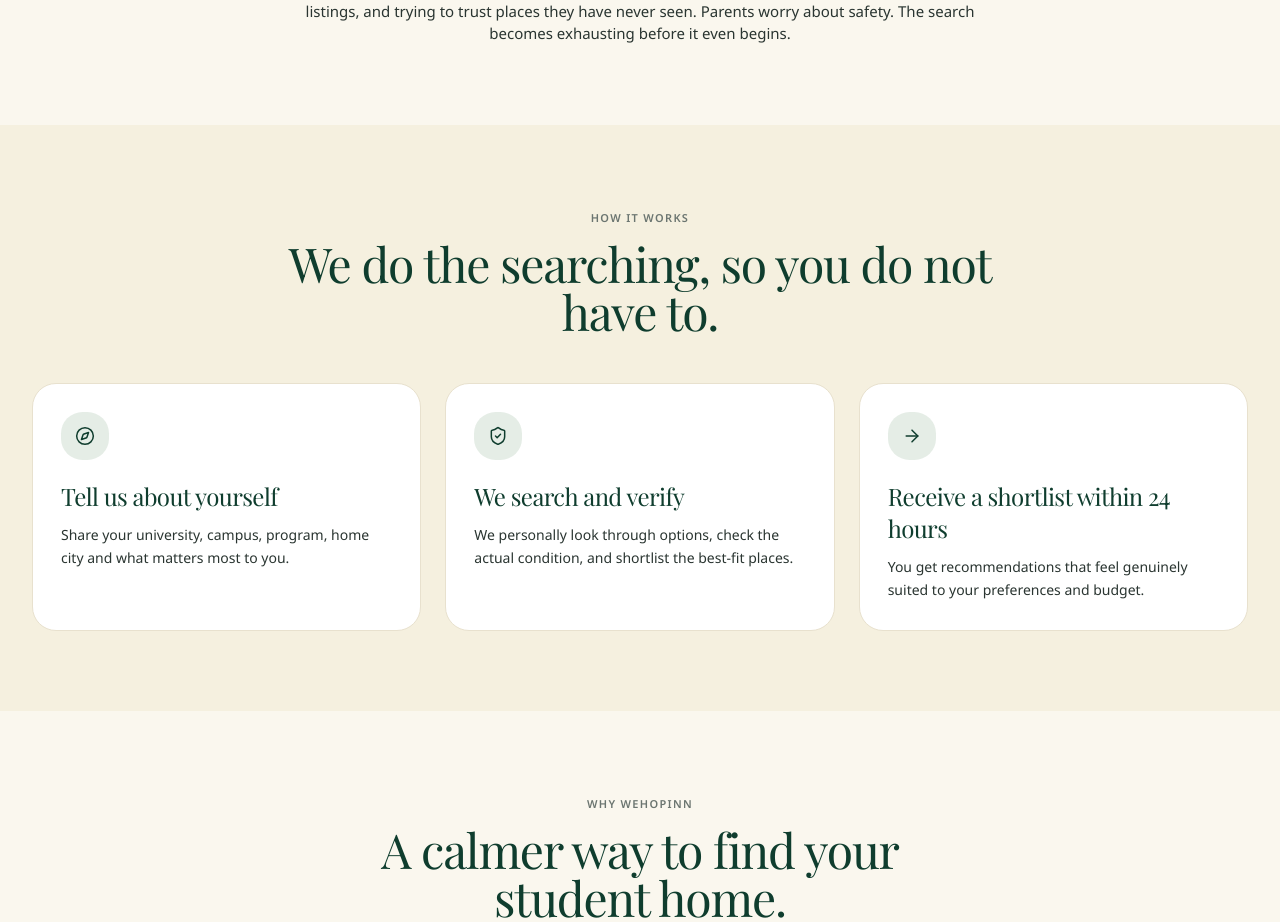
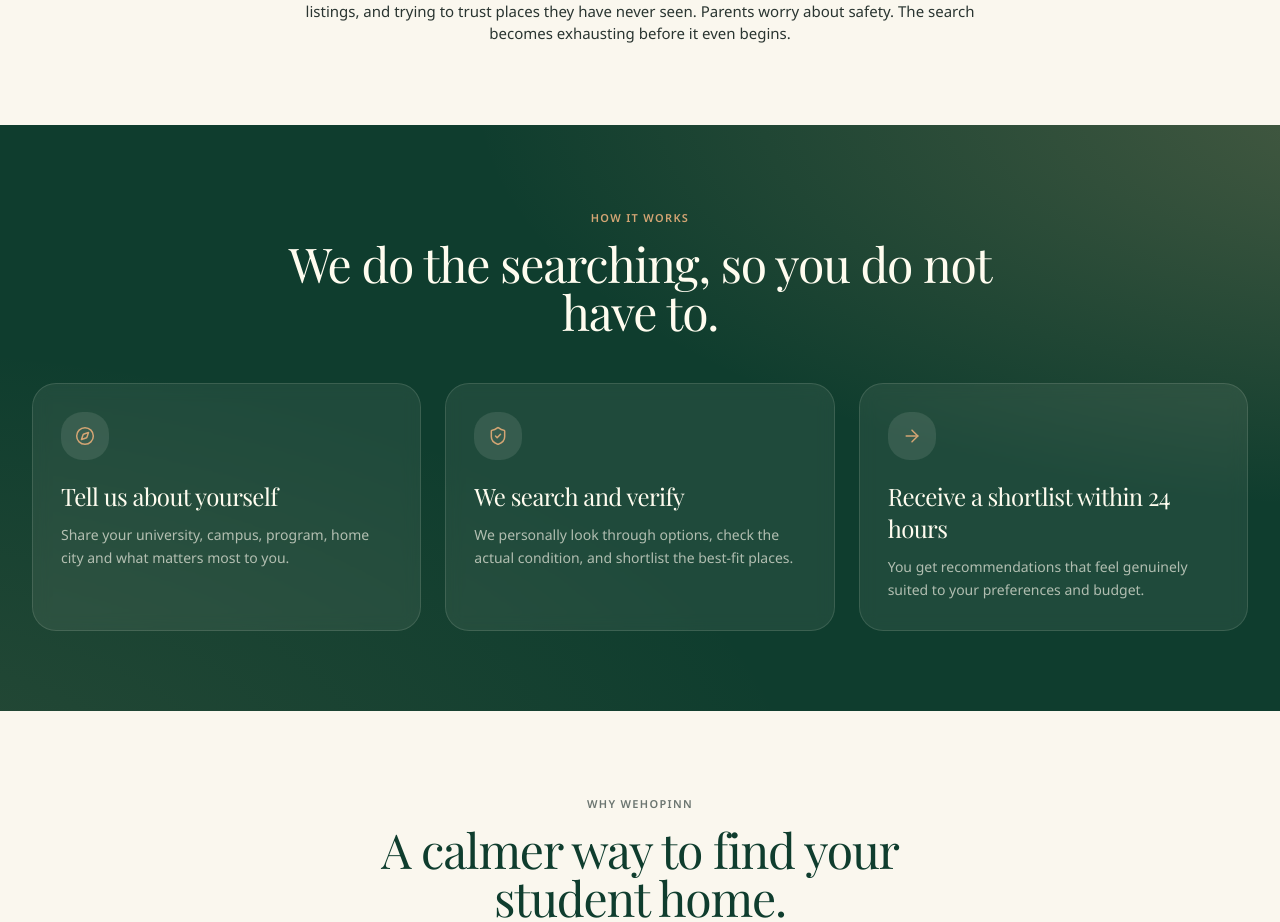
Before and after one commit to haris-khan1596/wehopinn-landing, a Next.js app: page / in a window 1280 px wide. Shown: the part 1206-2128 px from the top of the page. Built offline with nearby package versions, Linux system fonts and the light colour scheme; a web font is replaced by a local one.

Commit message:
style: theme How it works section like hero
Same brand background with radial gradient, cream text, accent
eyebrow/icons, and translucent glass cards instead of the light warm
background and white cards.

```diff
--- a/app/page.tsx
+++ b/app/page.tsx
@@ -223,23 +223,30 @@ export default function Home() {
         </div>
       </section>
 
-      <section className="bg-bg-warm px-8 py-20">
+      <section
+        className="relative overflow-hidden bg-brand px-8 py-20"
+        style={{
+          backgroundImage:
+            "radial-gradient(ellipse at 115% -5%, rgba(212,165,116,0.30) 0%, transparent 48%), " +
+            "radial-gradient(ellipse at -15% 115%, rgba(212,165,116,0.13) 0%, transparent 48%)",
+        }}
+      >
         <div className="mx-auto max-w-page">
           <div className="mx-auto max-w-3xl text-center">
-            <span className="text-[11px] font-semibold uppercase tracking-[0.12em] text-ink-muted">How it works</span>
-            <h2 className="serif-h mt-3 text-4xl text-brand sm:text-5xl">
+            <span className="text-[11px] font-semibold uppercase tracking-[0.12em] text-accent">How it works</span>
+            <h2 className="serif-h mt-3 text-4xl text-[#FFFCEF] sm:text-5xl">
               We do the searching, so you do not have to.
             </h2>
           </div>
 
           <div className="mt-12 grid gap-6 lg:grid-cols-3">
             {HOW_IT_WORKS.map(({ Icon, title, copy }) => (
-              <div key={title} className="rounded-3xl border border-border-tan bg-white p-7">
-                <span className="grid size-12 place-items-center rounded-2xl bg-brand-soft text-brand">
+              <div key={title} className="rounded-3xl border border-[#FFFCEF]/12 bg-[#FFFCEF]/7 p-7 backdrop-blur-sm">
+                <span className="grid size-12 place-items-center rounded-2xl bg-[#FFFCEF]/10 text-accent">
                   <Icon className="size-5" strokeWidth={1.8} />
                 </span>
-                <h3 className="serif-h mt-5 text-2xl text-brand">{title}</h3>
-                <p className="mt-3 text-sm leading-relaxed text-ink-2">{copy}</p>
+                <h3 className="serif-h mt-5 text-2xl text-[#FFFCEF]">{title}</h3>
+                <p className="mt-3 text-sm leading-relaxed text-[#FFFCEF]/65">{copy}</p>
               </div>
             ))}
           </div>
```
